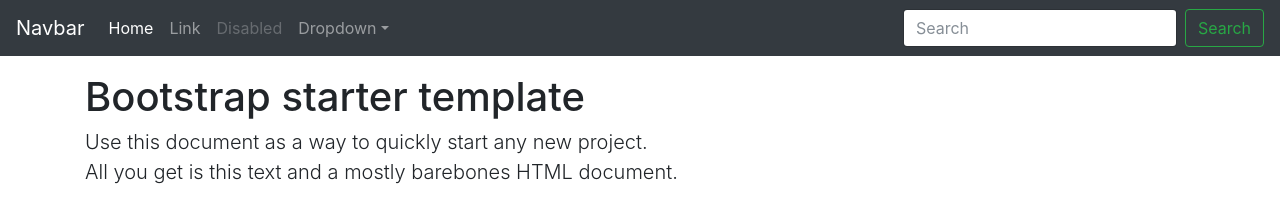
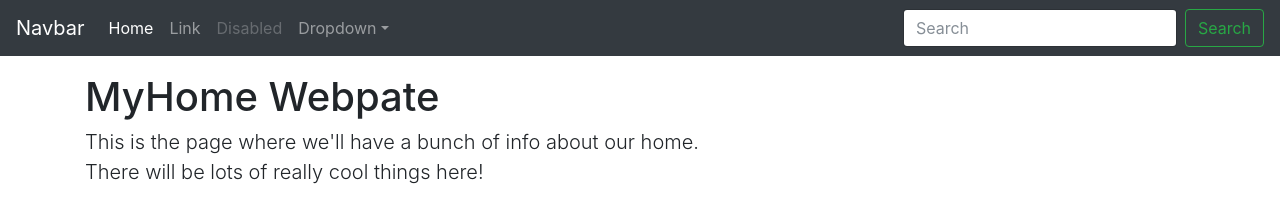
Before and after one commit to cwoodardrun/pi_webpage, a plain HTML site: page index.html in a window 1280 px wide. Drawn offline with nearby package versions, Linux system fonts and the light colour scheme; a script that the page names is missing.

Commit message:
Minor HTML update

```diff
--- a/index.html
+++ b/index.html
@@ -54,8 +54,8 @@
     <div class="container" >
 
       <div class="starter-template" style="margin-top: 75px">
-        <h1>Bootstrap starter template</h1>
-        <p class="lead">Use this document as a way to quickly start any new project.<br> All you get is this text and a mostly barebones HTML document.</p>
+        <h1>MyHome Webpate</h1>
+        <p class="lead">This is the page where we'll have a bunch of info about our home.<br> There will be lots of really cool things here!</p>
       </div>
 
     </div><!-- /.container -->
```
